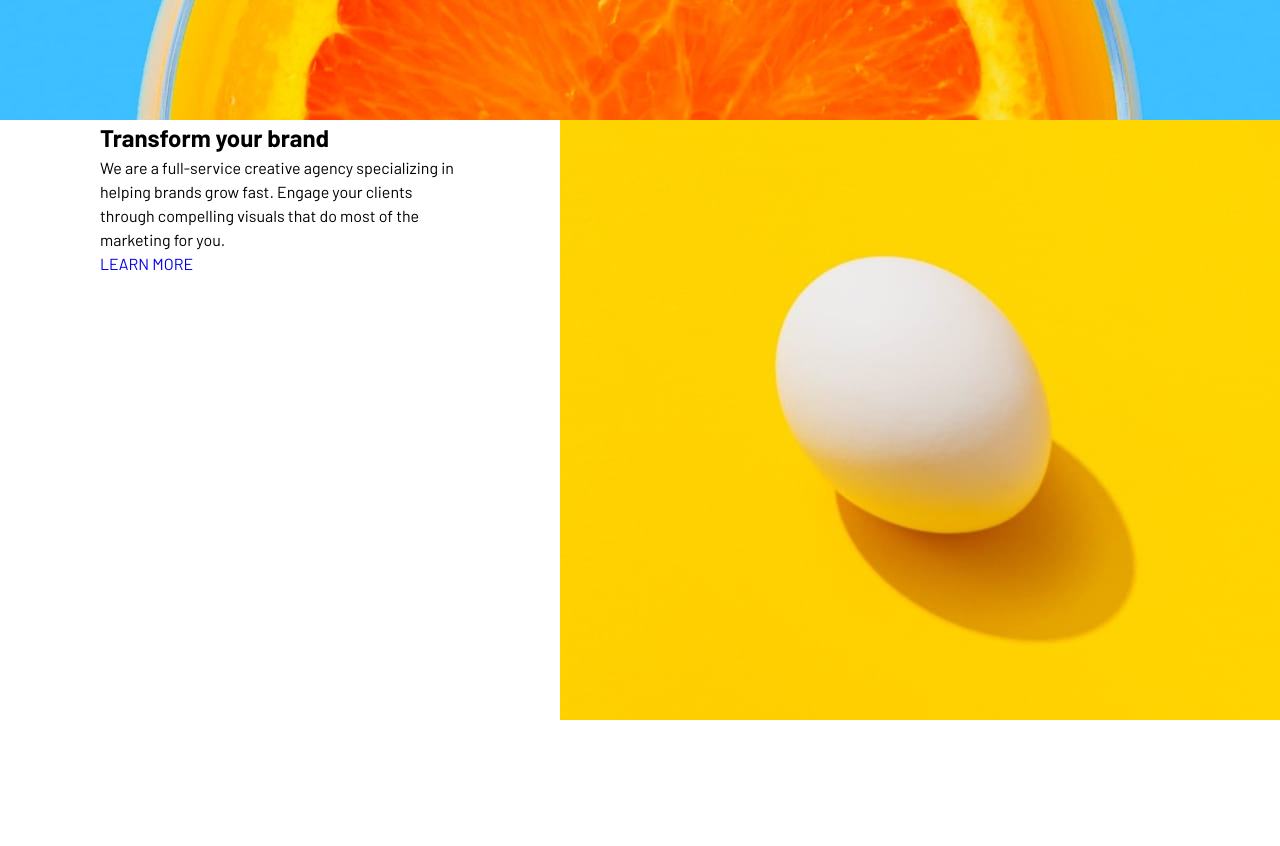
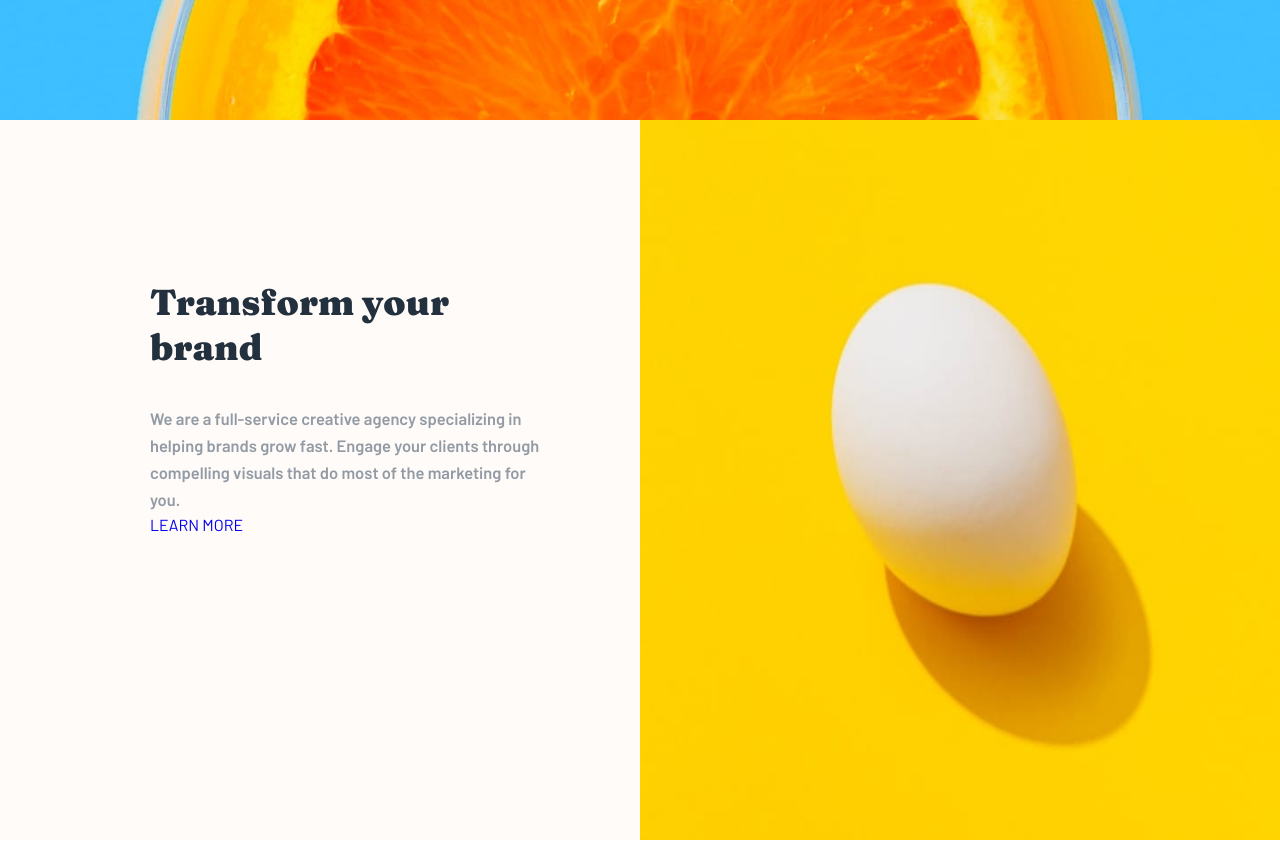
Before and after one commit to AmeerBamigbayan/SunnySide, a plain HTML site: page index.html in a window 1280 px wide. Shown: the part 840-1686 px from the top of the page. Before the commit the page ends 1566 px from the top, so only its background shows below. Drawn offline with Linux system fonts and the light colour scheme.

Commit message:
styled section2 texts

```diff
--- a/index.html
+++ b/index.html
@@ -42,7 +42,7 @@
       <!--------Section2 Start-->
       <section class="section2">
         <div class="section2-text">
-          <h1>Transform your brand</h1>
+          <h1>Transform your <br>brand</h1>
           <p>We are a full-service creative agency specializing in helping brands grow fast. Engage your clients through compelling visuals that do most of the marketing for you.</p>
           <a href="#">LEARN MORE</a>
         </div>
--- a/style.css
+++ b/style.css
@@ -151,16 +151,48 @@ nav{
 /**Section2 start********************/
 
 .section2{
-  background: #fff;
-  height: 70vh;
-  width: 100%;
+  background: #fffbf8;
+  height: 90vh;
+  display: flex;
   padding: 0;
-  display: flex;
 }
 
 .section2 .section2-text{
   width: 50%;
-  padding: 0 100px;
+  padding-top: 60px;
+  padding-left: 150px;
+  padding-right: 100px;
   margin: 0 auto;
+}
 
+.section2 .section2-text h1{
+  font-size: 36px;
+  font-weight: 900;
+  color: hsl(212, 27%, 19%);
+  font-family: 'Fraunces', serif;
+  margin: 0 auto;
+  padding-top: 100px;
+  line-height: 45px;
 }
+
+.section2 .section2-text p{
+  font-size: 16.5px;
+  font-weight: 600;
+  color: hsl(213, 10%, 61%);
+  margin: 0 auto;
+  padding-top: 35px;
+  line-height: 27px;
+}
+
+.section2 .section2-img{
+  width: 50%;
+  padding: 0;
+  margin: 0 auto;
+}
+
+.section2 .section2-img img{
+  width: 100%;
+  height: 100%;
+  padding: 0;
+  margin: 0 auto;
+}
```
